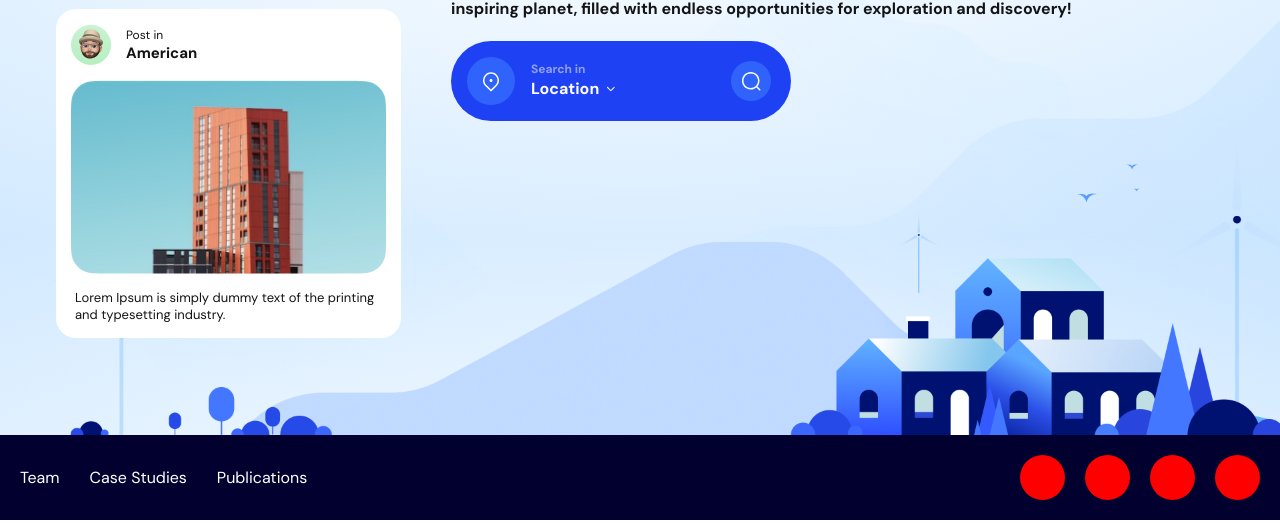
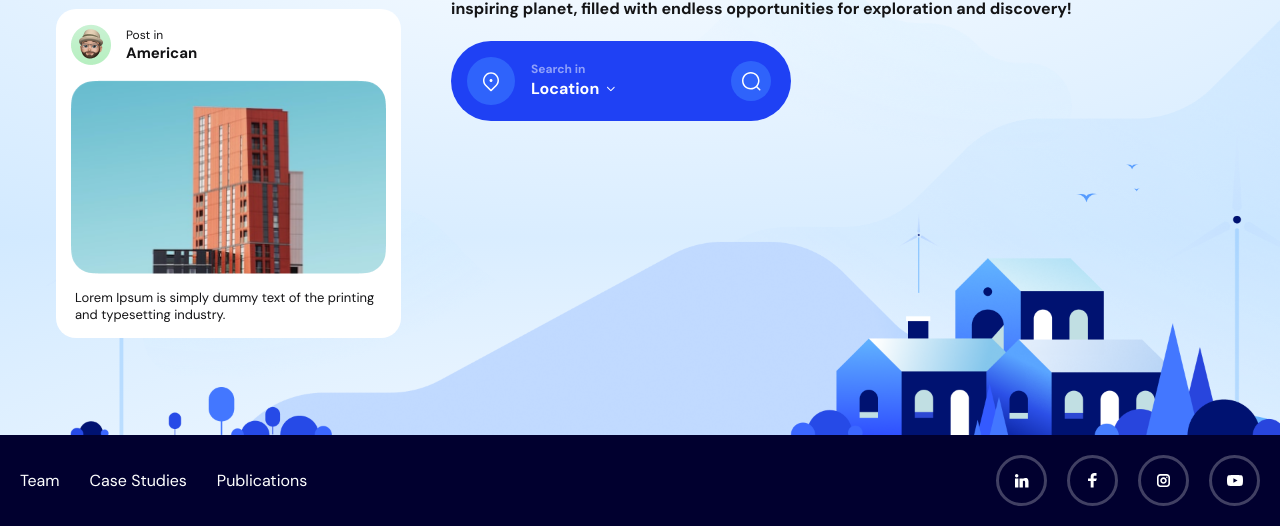
Before and after one commit to mdorizon/Discover-desktop, a plain HTML site: page index.html in a window 1280 px wide. Shown: the part 563-1089 px from the top of the page. Drawn offline with Linux system fonts and the light colour scheme.

Commit message:
clickable social circle

```diff
--- a/index.html
+++ b/index.html
@@ -136,10 +136,92 @@
           <a href="index.html">Publications</a>
         </div>
         <div class="footer-right">
-          <div class="social-circle" id="linkedin"></div>
-          <div class="social-circle" id="facebook"></div>
-          <div class="social-circle" id="instagram"></div>
-          <div class="social-circle" id="youtube"></div>
+          <a href="index.html">
+            <div class="social-circle" id="linkedin">
+              <svg
+                xmlns="http://www.w3.org/2000/svg"
+                width="45"
+                height="45"
+                viewBox="0 0 45 45"
+                fill="none"
+              >
+                <path
+                  d="M17.6875 19.375C18.6195 19.375 19.375 18.6195 19.375 17.6875C19.375 16.7555 18.6195 16 17.6875 16C16.7555 16 16 16.7555 16 17.6875C16 18.6195 16.7555 19.375 17.6875 19.375Z"
+                  fill="white"
+                />
+                <path
+                  d="M19.0938 20.5H16.2812C16.126 20.5 16 20.626 16 20.7812V29.2188C16 29.374 16.126 29.5 16.2812 29.5H19.0938C19.249 29.5 19.375 29.374 19.375 29.2188V20.7812C19.375 20.626 19.249 20.5 19.0938 20.5Z"
+                  fill="white"
+                />
+                <path
+                  d="M27.4733 20.1125C26.2712 19.7007 24.7677 20.0624 23.866 20.711C23.8351 20.59 23.7248 20.5 23.5938 20.5H20.7812C20.626 20.5 20.5 20.626 20.5 20.7813V29.2188C20.5 29.374 20.626 29.5 20.7812 29.5H23.5938C23.749 29.5 23.875 29.374 23.875 29.2188V23.155C24.3295 22.7635 24.9151 22.6387 25.3943 22.8423C25.8589 23.0386 26.125 23.5178 26.125 24.1563V29.2188C26.125 29.374 26.251 29.5 26.4062 29.5H29.2188C29.374 29.5 29.5 29.374 29.5 29.2188V23.5898C29.4679 21.2785 28.3806 20.423 27.4733 20.1125Z"
+                  fill="white"
+                />
+              </svg>
+            </div>
+          </a>
+          <a href="index.html">
+            <div class="social-circle" id="facebook">
+              <svg
+                xmlns="http://www.w3.org/2000/svg"
+                width="45"
+                height="45"
+                viewBox="0 0 45 45"
+                fill="none"
+              >
+                <path
+                  d="M20.699 29.393L20.6786 23.0961H18V20.3974H20.6786V18.5983C20.6786 16.1702 22.171 15 24.3209 15C25.3507 15 26.2358 15.0772 26.4937 15.1118V17.6493L25.0026 17.65C23.8334 17.65 23.607 18.2097 23.607 19.0312V20.3974H26.9286L26.0357 23.0961H23.607V29.393H20.699Z"
+                  fill="white"
+                />
+              </svg>
+            </div>
+          </a>
+          <a href="index.html">
+            <div class="social-circle" id="instagram">
+              <svg
+                xmlns="http://www.w3.org/2000/svg"
+                width="45"
+                height="45"
+                viewBox="0 0 45 45"
+                fill="none"
+              >
+                <path
+                  d="M25.8678 19.9423C26.2986 19.9423 26.6478 19.5931 26.6478 19.1623C26.6478 18.7315 26.2986 18.3823 25.8678 18.3823C25.437 18.3823 25.0878 18.7315 25.0878 19.1623C25.0878 19.5931 25.437 19.9423 25.8678 19.9423Z"
+                  fill="white"
+                />
+                <path
+                  fill-rule="evenodd"
+                  clip-rule="evenodd"
+                  d="M19.25 22.5C19.25 24.2924 20.7076 25.75 22.5 25.75C24.2924 25.75 25.75 24.2924 25.75 22.5C25.75 20.7076 24.2924 19.25 22.5 19.25C20.7076 19.25 19.25 20.7076 19.25 22.5ZM20.875 22.5C20.875 21.6038 21.6038 20.875 22.5 20.875C23.3962 20.875 24.125 21.6038 24.125 22.5C24.125 23.3962 23.3962 24.125 22.5 24.125C21.6038 24.125 20.875 23.3962 20.875 22.5Z"
+                  fill="white"
+                />
+                <path
+                  fill-rule="evenodd"
+                  clip-rule="evenodd"
+                  d="M19.25 29H25.75C27.4205 29 29 27.4205 29 25.75V19.25C29 17.5795 27.4205 16 25.75 16H19.25C17.5795 16 16 17.5795 16 19.25V25.75C16 27.4205 17.5795 29 19.25 29ZM17.625 19.25C17.625 18.4903 18.4903 17.625 19.25 17.625H25.75C26.5097 17.625 27.375 18.4903 27.375 19.25V25.75C27.375 26.5097 26.5097 27.375 25.75 27.375H19.25C18.4757 27.375 17.625 26.5243 17.625 25.75V19.25Z"
+                  fill="white"
+                />
+              </svg>
+            </div>
+          </a>
+          <a href="index.html">
+            <div class="social-circle" id="youtube">
+              <svg
+                xmlns="http://www.w3.org/2000/svg"
+                width="45"
+                height="45"
+                viewBox="0 0 45 45"
+                fill="none"
+              >
+                <path
+                  fill-rule="evenodd"
+                  clip-rule="evenodd"
+                  d="M29.2659 17.3431C29.951 17.5244 30.4906 18.0559 30.6745 18.7295C31.0159 19.9588 30.9999 22.522 30.9999 22.522C30.9999 22.522 30.9975 25.071 30.6665 26.2996C30.4803 26.9724 29.9382 27.5031 29.2539 27.6836C28.002 28.0055 22.9935 28 22.9935 28C22.9935 28 17.9987 27.9945 16.734 27.6569C16.0481 27.4756 15.5084 26.9441 15.3246 26.2713C14.9968 25.0545 15 22.4921 15 22.4921C15 22.4921 15.0032 19.9423 15.3334 18.713C15.5188 18.0402 16.0736 17.4969 16.7452 17.3172C17.9979 16.9945 23.0055 17 23.0055 17C23.0055 17 28.014 17.0055 29.2659 17.3431ZM21.4075 20.1441L21.4035 24.8543L25.5701 22.5031L21.4075 20.1441Z"
+                  fill="white"
+                />
+              </svg>
+            </div>
+          </a>
         </div>
       </div>
     </footer>
--- a/style.css
+++ b/style.css
@@ -236,7 +236,7 @@ footer {
   width: 45px;
   height: 45px;
   border-radius: 100px;
-  background-color: red;
+  border: solid 3px rgba(255, 255, 255, 0.25);
 }
 
 /* Laptop */
```
